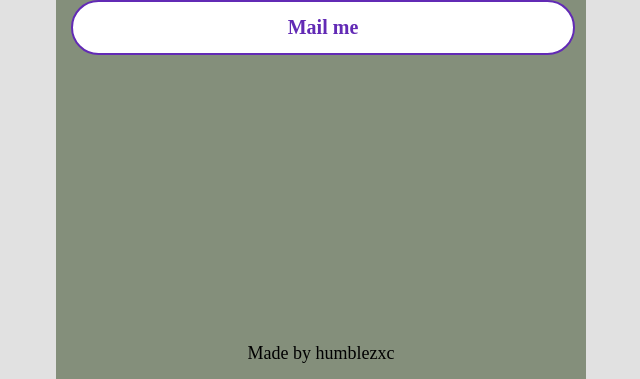
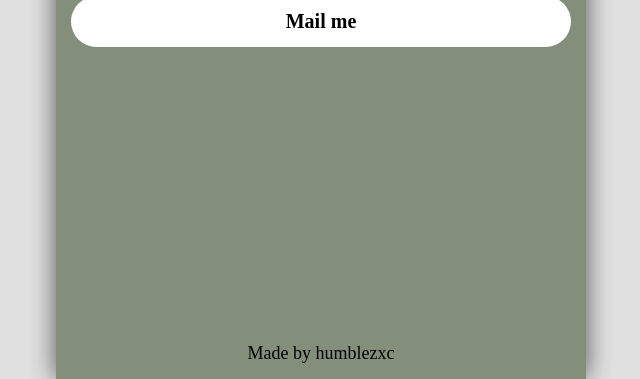
Before and after one commit to humblezxc/simple-blog-page, a plain HTML site: page index.html in a window 1280 px wide. Shown: the part 421-800 px from the top of the page, without its empty margins (319-959 px from the left). Drawn offline with Linux system fonts and the light colour scheme.

Commit message:
added shadow for body

```diff
--- a/css/index.css
+++ b/css/index.css
@@ -1,6 +1,6 @@
 :root {
     --secondary-color: rgb(225,225,225);
-    --main-color: rgb(132,143,123);
+    --main-color: rgb(132,143,123); //e7a61a
     --link-color: rgb(98, 42, 181);
     --gap: 15px;
 }
@@ -48,6 +48,7 @@ body {
     min-height: calc(100vh - var(--gap) * 2);
     background-color: var(--main-color);
     padding: var(--gap);
+    box-shadow: 0 0 25px 0 rgba(0,0,0,0.63);
 }
 
 footer {
```
